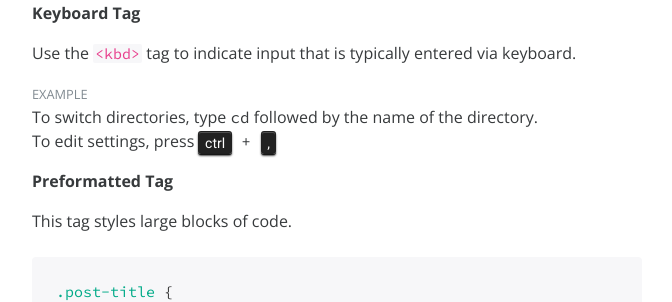
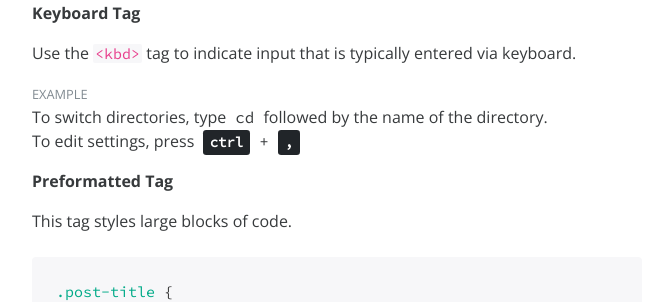
Before and after one commit to jefx07/jefx07.github.io, a Jekyll site: the page built from test_2.md, in a window 1280 px wide. Shown: the part 4032-4334 px from the top of the page, without its empty margins (303-975 px from the left). Built offline with Jekyll 4.4.1, drawn with Linux system fonts in a browser that asks for light colours; nearby versions of some CDN libraries.

Commit message:
tweak 'kbd' code

```diff
--- a/_sass/scss/_code.scss
+++ b/_sass/scss/_code.scss
@@ -23,18 +23,18 @@ code {
 
 // User input typically entered via keyboard
 kbd {
-  padding: $code-padding-y $code-padding-x;
+  padding: $kbd-padding-y $kbd-padding-x;
   font-size: 90%;
   color: $kbd-color;
   background-color: $kbd-bg;
   @include border-radius($border-radius-sm);
-  @include box-shadow($kbd-box-shadow);
+//  @include box-shadow($kbd-box-shadow);
 
   kbd {
     padding: 0;
     font-size: 100%;
-    font-weight: bold;
-    @include box-shadow(none);
+    font-weight: $nested-kbd-font-weight;
+//    @include box-shadow(none);
   }
 }
 
--- a/_sass/scss/_variables.scss
+++ b/_sass/scss/_variables.scss
@@ -161,19 +161,26 @@ $container-lg:              (1110px + $grid-gutter-width) !default;
 
 // Code
 
-$code-font-size:      90% !default;
-$code-padding-x:      .4rem !default;
-$code-padding-y:      .2rem !default;
-$code-color:          #bd4147 !default;
-$code-bg:             $gray-lightest !default;
+$code-font-size:    90% !default;
+$code-padding-x:    .4rem !default;
+$code-padding-y:    .2rem !default;
+$code-color:        #bd4147 !default;
+$code-bg:           $gray-lightest !default;
 
-$kbd-color:           #fff !default;
-$kbd-bg:              #333 !default;
-$kbd-box-shadow:      inset 0 -.1rem 0 rgba(0,0,0,.25) !default;
+$kbd-padding-y:     .2rem !default;
+$kbd-padding-x:     .3rem !default;
+$nested-kbd-padding-x:  .4rem !default;
 
-$pre-bg:              $gray-lightest !default;
-$pre-color:           $gray-dark !default;
-$pre-border-color:    #ccc !default;
+$kbd-font-size:     $code-font-size !default;
+$kbd-color:         #fff !default;
+$kbd-bg:            #212529 !default;
+
+$kbd-box-shadow:          inset 0 -.1rem 0 rgba(0,0,0,.25) !default;
+$nested-kbd-font-weight:  $font-weight-bold !default;
+
+$pre-bg:            $gray-lightest !default;
+$pre-color:         $gray-dark !default;
+$pre-border-color:  #ccc !default;
 
 
 // Components
--- a/assets/css/styles.scss
+++ b/assets/css/styles.scss
@@ -138,24 +138,26 @@ label {
 }
 
 kbd {
-  padding: 0;
-  font-size: 1rem;
+  padding: $kbd-padding-y $kbd-padding-x;
+  font-size: $font-size-base;
   color: inherit;
   background-color: inherit;
-  border-radius: 0;
-  box-shadow: none;
+//  border-radius: 0;
+//  box-shadow: none;
 
   kbd {
-    display: inline;
-    padding: .2em .4em;
-    font: 14px/1 'Roboto', sans-serif;
-    color: #fff;
-    text-align: center;
-    background: #222;
-    border: 1px solid rgba(0,0,0,.05);
-    border-radius: 3px;
-    box-shadow: 0 2px 2px rgba(0,0,0,.7), 0 1px 0 #444, inset 0 1px 0 #505050;
+    padding: $kbd-padding-y $nested-kbd-padding-x;
+    font-size: 87.5%;
+    color: $kbd-color;
+    background-color: $kbd-bg;
+//    border-radius: 3px;
   }
+}
+
+.footnote {
+  display: inline-block;
+  margin-left: .1rem;
+  font-weight: bold;
 }
 
 
```
